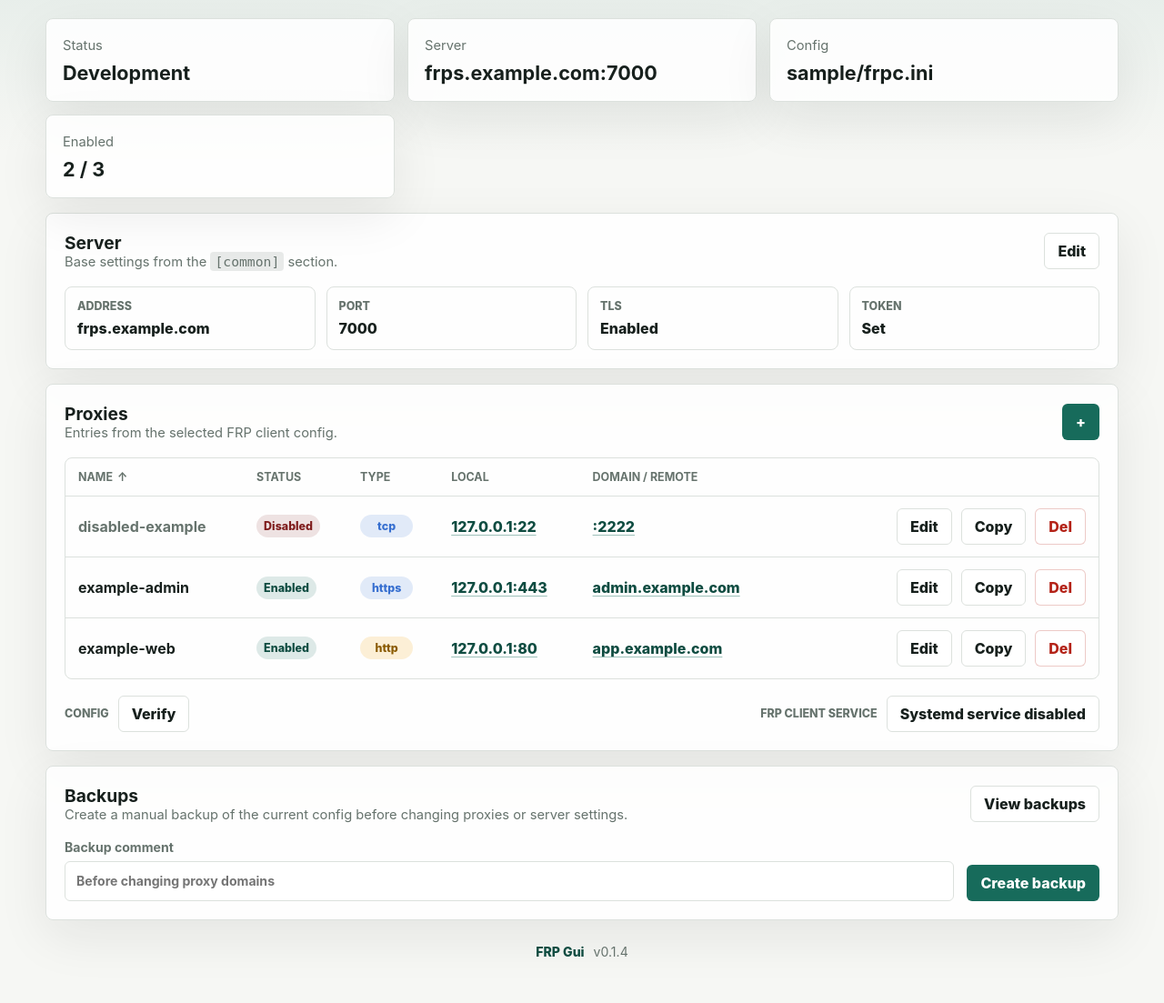
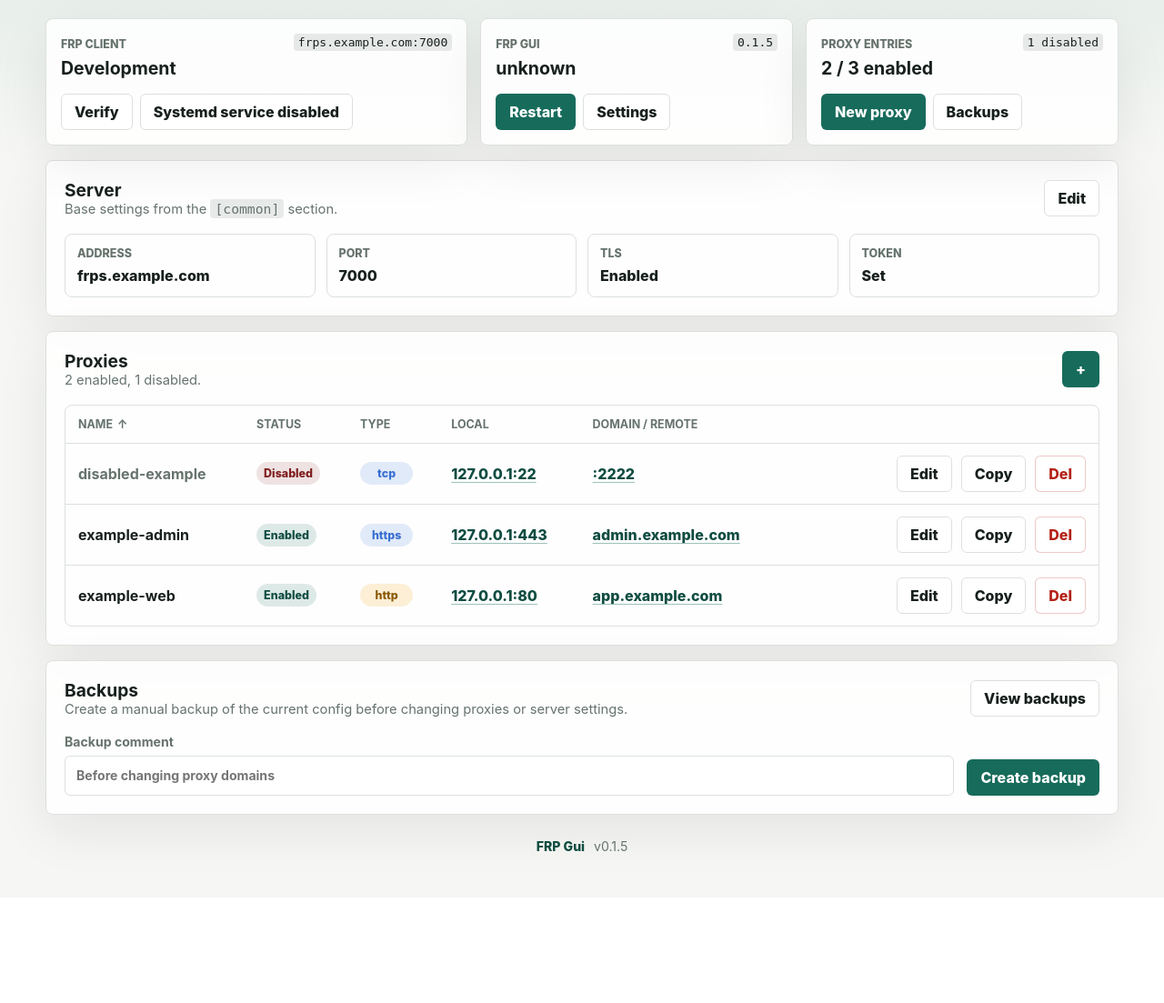
Before and after one commit to Nisbo/frp_gui, a Flask app: page / in a window 1280 px wide. Shown: the part 109-1212 px from the top of the page at 91% size. After the commit the page ends 1058 px from the top, so only its background shows below. Run offline with Flask 3, Linux system fonts and the light colour scheme.

Commit message:
Replace home metrics with service controls

```diff
--- a/frp_gui/app.py
+++ b/frp_gui/app.py
@@ -125,10 +125,13 @@ def create_app() -> Flask:
         return render_template(
             "index.html",
             config=config,
-            status=_service_status(app),
+            frpc_status=_service_status(app),
+            gui_status=_systemd_status(app.config["FRP_GUI_SERVICE"]),
             config_path=Path(app.config["FRP_CONFIG_PATH"]),
             service_control=_service_control_available(app),
             service_control_label=_service_control_label(app),
+            app_service_control=bool(shutil.which("systemctl")),
+            proxy_counts=_proxy_counts(config),
             proxies_view=proxies_view,
             sort_key=sort_key,
             direction=direction,
@@ -632,13 +635,20 @@ def _service_status(app: Flask) -> str:
     if not _service_control_available(app):
         return "Development"
 
+    return _systemd_status(app.config["FRPC_SERVICE"])
+
+
+def _systemd_status(service: str) -> str:
+    if not service:
+        return "Not configured"
+
     systemctl = shutil.which("systemctl")
     if not systemctl:
         return "Systemd unavailable"
 
     try:
         result = subprocess.run(
-            [systemctl, "is-active", app.config["FRPC_SERVICE"]],
+            [systemctl, "is-active", service],
             check=False,
             capture_output=True,
             text=True,
@@ -646,6 +656,13 @@ def _service_status(app: Flask) -> str:
     except OSError:
         return "Systemd unavailable"
     return result.stdout.strip() or "unknown"
+
+
+def _proxy_counts(config: FrpConfig) -> dict[str, int]:
+    total = len(config.proxies)
+    disabled = sum(1 for proxy in config.proxies if str(proxy.get("enabled", "true")).lower() == "false")
+    enabled = total - disabled
+    return {"enabled": enabled, "disabled": disabled, "total": total}
 
 
 def _config_format(path: Path) -> str:
--- a/frp_gui/static/styles.css
+++ b/frp_gui/static/styles.css
@@ -92,11 +92,59 @@ h2 {
   margin-bottom: 16px;
 }
 
+.operations-grid {
+  display: grid;
+  grid-template-columns: minmax(0, 1.35fr) minmax(0, 1fr) minmax(0, 1fr);
+  gap: 14px;
+  margin-bottom: 16px;
+}
+
 .metric,
-.panel {
+.panel,
+.operation-card {
   background: color-mix(in srgb, var(--panel) 88%, transparent);
   border: 1px solid var(--line);
   box-shadow: var(--shadow);
+}
+
+.operation-card {
+  display: grid;
+  align-content: space-between;
+  gap: 16px;
+  min-height: 124px;
+  padding: 16px;
+  border-radius: 8px;
+}
+
+.operation-head {
+  display: flex;
+  justify-content: space-between;
+  gap: 12px;
+}
+
+.operation-head > div {
+  min-width: 0;
+}
+
+.operation-head span {
+  color: var(--muted);
+  font-size: .78rem;
+  font-weight: 800;
+  text-transform: uppercase;
+}
+
+.operation-head strong {
+  display: block;
+  margin-top: 6px;
+  overflow-wrap: anywhere;
+  font-size: 1.22rem;
+}
+
+.operation-head code {
+  align-self: flex-start;
+  max-width: 46%;
+  overflow-wrap: anywhere;
+  text-align: right;
 }
 
 .metric {
@@ -896,8 +944,7 @@ code {
   }
 
   .topbar,
-  .panel-head,
-  .proxy-panel-actions {
+  .panel-head {
     align-items: flex-start;
     flex-direction: column;
   }
@@ -908,6 +955,7 @@ code {
   }
 
   .overview,
+  .operations-grid,
   .form-grid,
   .backup-create,
   .detail-grid,
@@ -932,4 +980,13 @@ code {
   .action-group button {
     width: 100%;
   }
+
+  .operation-head {
+    flex-direction: column;
+  }
+
+  .operation-head code {
+    max-width: 100%;
+    text-align: left;
+  }
 }
--- a/frp_gui/templates/index.html
+++ b/frp_gui/templates/index.html
@@ -11,22 +11,64 @@
 {%- endmacro %}
 
 {% block content %}
-  <section class="overview">
-    <div class="metric">
-      <span>Status</span>
-      <strong>{{ status }}</strong>
+  <section class="operations-grid">
+    <div class="operation-card">
+      <div class="operation-head">
+        <div>
+          <span>FRP Client</span>
+          <strong>{{ frpc_status }}</strong>
+        </div>
+        <code>{{ config.common.get("server_addr", "-") }}:{{ config.common.get("server_port", "-") }}</code>
+      </div>
+      <div class="action-group">
+        <form method="post" action="{{ url_for('verify') }}">
+          <input type="hidden" name="csrf_token" value="{{ csrf_token }}">
+          <button class="ghost-button" type="submit" title="Verify config">Verify</button>
+        </form>
+        {% if service_control %}
+          {% for action in ["start", "stop", "restart", "enable", "disable"] %}
+            <form method="post" action="{{ url_for('service_action', action=action) }}">
+              <input type="hidden" name="csrf_token" value="{{ csrf_token }}">
+              <button class="{% if action == 'stop' or action == 'disable' %}danger-button{% elif action == 'restart' %}primary-button{% else %}ghost-button{% endif %}" type="submit" title="{{ action|capitalize }} FRP Client">{{ action|capitalize }}</button>
+            </form>
+          {% endfor %}
+        {% else %}
+          <a class="ghost-button" href="{{ url_for('settings') }}" title="Configure service control">{{ service_control_label }}</a>
+        {% endif %}
+      </div>
     </div>
-    <div class="metric">
-      <span>Server</span>
-      <strong>{{ config.common.get("server_addr", "-") }}:{{ config.common.get("server_port", "-") }}</strong>
+
+    <div class="operation-card">
+      <div class="operation-head">
+        <div>
+          <span>FRP Gui</span>
+          <strong>{{ gui_status }}</strong>
+        </div>
+        <code>{{ app_version }}</code>
+      </div>
+      <div class="action-group">
+        {% if app_service_control %}
+          <form method="post" action="{{ url_for('restart_app_service') }}">
+            <input type="hidden" name="csrf_token" value="{{ csrf_token }}">
+            <button class="primary-button" type="submit" title="Restart FRP Gui">Restart</button>
+          </form>
+        {% endif %}
+        <a class="ghost-button" href="{{ url_for('settings') }}" title="Open settings">Settings</a>
+      </div>
     </div>
-    <div class="metric">
-      <span>Config</span>
-      <strong>{{ config_path }}</strong>
-    </div>
-    <div class="metric">
-      <span>Enabled</span>
-      <strong>{{ config.proxies|selectattr("enabled", "ne", "false")|list|length }} / {{ config.proxies|length }}</strong>
+
+    <div class="operation-card">
+      <div class="operation-head">
+        <div>
+          <span>Proxy entries</span>
+          <strong>{{ proxy_counts.enabled }} / {{ proxy_counts.total }} enabled</strong>
+        </div>
+        <code>{{ proxy_counts.disabled }} disabled</code>
+      </div>
+      <div class="action-group">
+        <a class="primary-button" href="{{ url_for('new_proxy') }}" title="Create new proxy">New proxy</a>
+        <a class="ghost-button" href="{{ url_for('backups') }}" title="Open backup list">Backups</a>
+      </div>
     </div>
   </section>
 
@@ -62,7 +104,7 @@
     <div class="panel-head">
       <div>
         <h2>Proxies</h2>
-        <p>Entries from the selected FRP client config.</p>
+        <p>{{ proxy_counts.enabled }} enabled, {{ proxy_counts.disabled }} disabled.</p>
       </div>
       <a class="primary-button" href="{{ url_for('new_proxy') }}" title="Create new proxy">+</a>
     </div>
@@ -134,28 +176,6 @@
       </table>
     </div>
 
-    <div class="proxy-panel-actions">
-      <div class="action-group">
-        <span>Config</span>
-        <form method="post" action="{{ url_for('verify') }}">
-          <input type="hidden" name="csrf_token" value="{{ csrf_token }}">
-          <button class="ghost-button" type="submit" title="Verify config">Verify</button>
-        </form>
-      </div>
-      <div class="action-group service-action-group">
-        <span>FRP Client service</span>
-        {% if service_control %}
-          {% for action in ["start", "stop", "restart", "enable", "disable"] %}
-            <form method="post" action="{{ url_for('service_action', action=action) }}">
-              <input type="hidden" name="csrf_token" value="{{ csrf_token }}">
-              <button class="{% if action == 'stop' or action == 'disable' %}danger-button{% elif action == 'restart' %}primary-button{% else %}ghost-button{% endif %}" type="submit" title="{{ action|capitalize }} FRP Client">{{ action|capitalize }}</button>
-            </form>
-          {% endfor %}
-        {% else %}
-          <a class="ghost-button" href="{{ url_for('settings') }}" title="Configure service control">{{ service_control_label }}</a>
-        {% endif %}
-      </div>
-    </div>
   </section>
 
   <section class="panel">
--- a/frp_gui/version.py
+++ b/frp_gui/version.py
@@ -1,5 +1,5 @@
 APP_NAME = "FRP Gui"
-APP_VERSION = "0.1.4"
+APP_VERSION = "0.1.5"
 REPO_URL = "https://github.com/Nisbo/frp_gui"
 RELEASES_API_URL = "https://api.github.com/repos/Nisbo/frp_gui/releases/latest"
 RELEASES_LIST_API_URL = "https://api.github.com/repos/Nisbo/frp_gui/releases?per_page=20"
```
Also changed, not shown: README.md.
